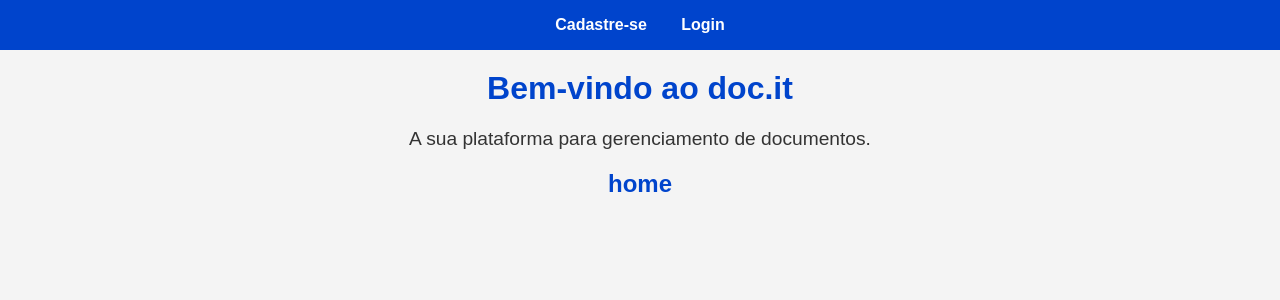
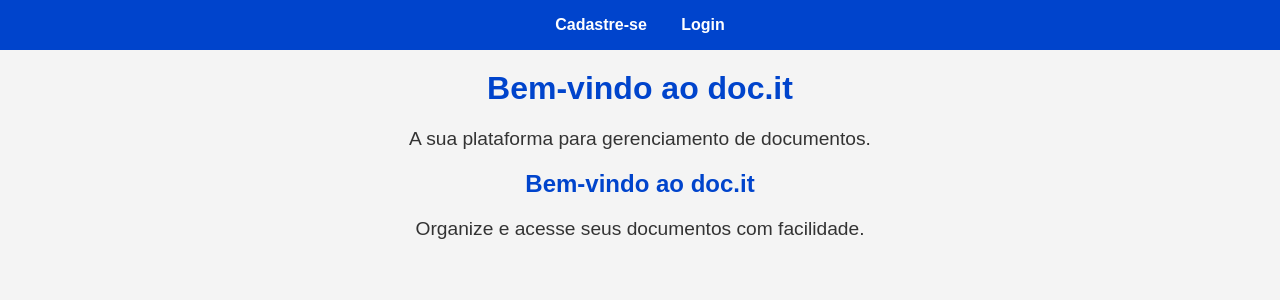
Before and after one commit to mateusfln/ad1-pgr-backend, a Django app: template doc_it/home/templates/home.html in a window 1280 px wide. Shown: the top 300 px of the page. Run offline with Django 5.2, Linux system fonts and the light colour scheme; the template is opened without the code that fills it, so the values that code supplies are empty; parts of the project's set-up code (start-up, migrations or seed data) failed here and were passed over.

Commit message:
home.html

```diff
--- a/doc_it/home/templates/home.html
+++ b/doc_it/home/templates/home.html
@@ -3,7 +3,8 @@
 {% block title %}Página Inicial | doc.it{% endblock %}
 
 {% block content %}
-    <section>
-        <h2>home</h2>
+    <section class="home-section">
+        <h2>Bem-vindo ao doc.it</h2>
+        <p>Organize e acesse seus documentos com facilidade.</p>
     </section>
 {% endblock %}
```
